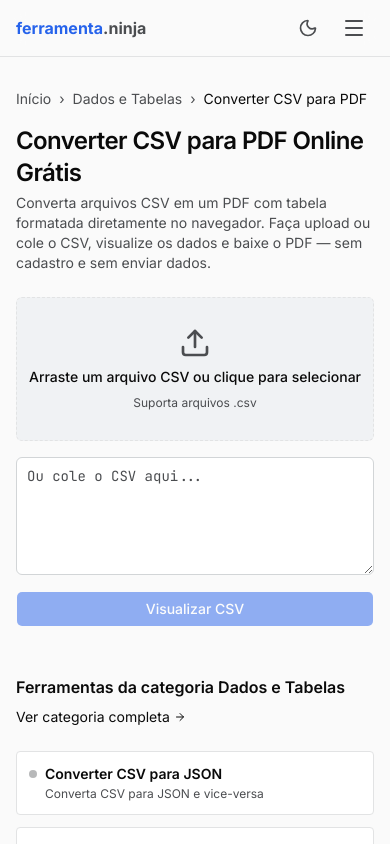
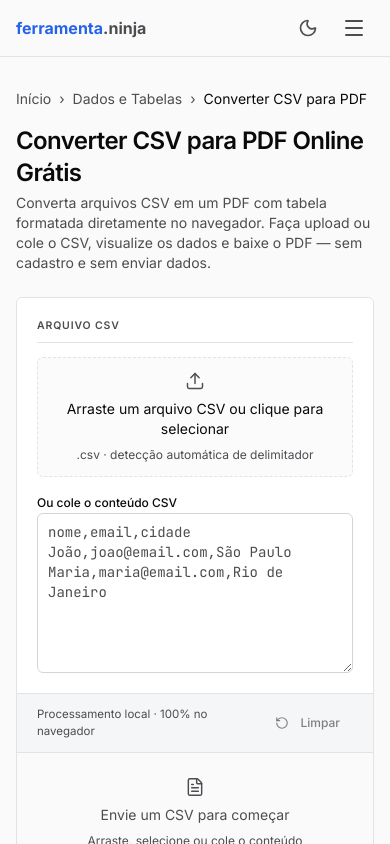
Before and after one commit to lucasparteka/ferramenta-ninja-frontend, a Next.js app: page /ferramentas/converter-csv-para-pdf in a window 390 px wide. Shown: the top 844 px of the page. Built offline with nearby package versions, Linux system fonts and the light colour scheme.

Commit message:
melhorias ferramentas csv

```diff
--- a/src/app/ferramentas/converter-csv-para-pdf/page.tsx
+++ b/src/app/ferramentas/converter-csv-para-pdf/page.tsx
@@ -13,7 +13,7 @@ function SeoContent() {
 	return (
 		<>
 			<section>
-				<h2 className="mb-4 text-xl font-bold text-foreground">
+				<h2 className="mb-4 text-base font-semibold text-foreground">
 					Como funciona a conversão de CSV para PDF
 				</h2>
 				<p>
@@ -30,29 +30,31 @@ function SeoContent() {
 			</section>
 
 			<section>
-				<h2 className="mb-4 text-xl font-bold text-foreground">Como usar</h2>
+				<h2 className="mb-4 text-base font-semibold text-foreground">
+					Como usar
+				</h2>
 				<div className="space-y-3">
 					<p>
 						<strong className="text-foreground">1. Carregue o CSV:</strong>{" "}
-						arraste o arquivo para a área de upload ou clique para selecionar.
-						Você também pode colar o conteúdo diretamente na caixa de texto.
+						arraste o arquivo para a área de upload, clique para selecionar ou
+						cole o conteúdo diretamente na caixa de texto. A ferramenta detecta
+						automaticamente o delimitador e parseia os dados em tempo real.
 					</p>
 					<p>
-						<strong className="text-foreground">2. Visualize os dados:</strong>{" "}
-						clique em "Visualizar CSV" para confirmar que os dados foram
-						interpretados corretamente. A prévia mostra a tabela paginada antes
-						da geração do PDF.
+						<strong className="text-foreground">2. Verifique a prévia:</strong>{" "}
+						o painel direito exibe as primeiras linhas da tabela, métricas e uma
+						estimativa de páginas antes da geração do PDF.
 					</p>
 					<p>
 						<strong className="text-foreground">3. Baixe o PDF:</strong> clique
-						em "Baixar como PDF". O arquivo é gerado no navegador e salvo
+						em "Baixar PDF". O arquivo é gerado no navegador e salvo
 						automaticamente com o mesmo nome do CSV original.
 					</p>
 				</div>
 			</section>
 
 			<section>
-				<h2 className="mb-4 text-xl font-bold text-foreground">
+				<h2 className="mb-4 text-base font-semibold text-foreground">
 					Como a ferramenta lida com tabelas largas
 				</h2>
 				<div className="space-y-3">
@@ -85,7 +87,9 @@ function SeoContent() {
 			</section>
 
 			<section>
-				<h2 className="mb-4 text-xl font-bold text-foreground">Casos de uso</h2>
+				<h2 className="mb-4 text-base font-semibold text-foreground">
+					Casos de uso
+				</h2>
 				<div className="space-y-3">
 					<p>
 						<strong className="text-foreground">
@@ -117,7 +121,7 @@ function SeoContent() {
 			</section>
 
 			<section>
-				<h2 className="mb-4 text-xl font-bold text-foreground">
+				<h2 className="mb-4 text-base font-semibold text-foreground">
 					Perguntas Frequentes
 				</h2>
 				<div className="space-y-6">
--- a/src/components/tools/csv-to-pdf/csv-to-pdf.tsx
+++ b/src/components/tools/csv-to-pdf/csv-to-pdf.tsx
@@ -1,30 +1,27 @@
 "use client";
 
 import {
-	AlignJustify,
-	ChevronLeft,
-	ChevronRight,
-	Columns,
-	FileDown,
-	Trash,
+	AlertTriangle,
+	FileText,
+	Loader2,
+	RotateCcw,
 	Upload,
-	X,
 } from "lucide-react";
-import { useRef, useState } from "react";
+import { useMemo, useRef, useState } from "react";
+import { ResultRow } from "@/components/shared/layout-b/result-row";
+import { SectionLabel } from "@/components/shared/layout-b/section-label";
 import { Button } from "@/components/ui/button";
 import { Input } from "@/components/ui/input";
 import { Textarea } from "@/components/ui/textarea";
 import { generateCsvPdf } from "@/lib/pdf/csv-to-pdf";
 import { downloadPDF } from "@/lib/pdf/merge";
-
-const ROWS_PER_PAGE = 50;
+import { cn } from "@/lib/utils";
 
 type ParsedCsv = {
 	headers: string[];
 	rows: string[][];
+	delimiter: string;
 };
-
-type ToolState = "idle" | "parsing" | "preview" | "generating" | "error";
 
 function detectDelimiter(text: string): string {
 	const firstLine = text.split("\n")[0] ?? "";
@@ -92,7 +89,7 @@ function parseCsv(text: string): ParsedCsv {
 	if (rows.length === 0)
 		throw new Error("Nenhuma linha de dados válida encontrada.");
 
-	return { headers, rows };
+	return { headers, rows, delimiter };
 }
 
 function formatFileSize(bytes: number): string {
@@ -105,166 +102,85 @@ function getOrientationLabel(columnCount: number): string {
 	return columnCount > 5 ? "Paisagem (A4)" : "Retrato (A4)";
 }
 
-function getColumnGroupInfo(columnCount: number): string | null {
-	if (columnCount <= 20) return null;
-	const approxCols = columnCount > 20 ? Math.ceil(columnCount / 10) : null;
-	if (!approxCols) return null;
-	return `CSV com muitas colunas — o PDF será gerado em ${approxCols} seções horizontais, cada uma contendo todas as linhas`;
+function estimatePages(rowCount: number, columnCount: number): number {
+	const rowsPerPage = columnCount > 20 ? 25 : columnCount > 12 ? 35 : 50;
+	return Math.max(1, Math.ceil(rowCount / rowsPerPage));
 }
 
-function Pagination({
-	currentPage,
-	totalPages,
-	onPageChange,
-}: {
-	currentPage: number;
-	totalPages: number;
-	onPageChange: (page: number) => void;
-}) {
-	if (totalPages <= 1) return null;
+const delimiterLabels: Record<string, string> = {
+	",": "Vírgula (,)",
+	";": "Ponto e vírgula (;)",
+	"\t": "Tabulação",
+};
 
-	function getPages(): (number | "ellipsis")[] {
-		if (totalPages <= 7)
-			return Array.from({ length: totalPages }, (_, i) => i + 1);
-		const pages: (number | "ellipsis")[] = [1];
-		if (currentPage > 3) pages.push("ellipsis");
-		const start = Math.max(2, currentPage - 1);
-		const end = Math.min(totalPages - 1, currentPage + 1);
-		for (let i = start; i <= end; i++) pages.push(i);
-		if (currentPage < totalPages - 2) pages.push("ellipsis");
-		pages.push(totalPages);
-		return pages;
-	}
-
-	return (
-		<div className="flex items-center gap-1">
-			<Button
-				variant="outline"
-				size="sm"
-				onClick={() => onPageChange(currentPage - 1)}
-				disabled={currentPage === 1}
-				aria-label="Página anterior"
-			>
-				<ChevronLeft className="h-4 w-4" />
-			</Button>
-			{getPages().map((page, index) =>
-				page === "ellipsis" ? (
-					<span
-						key={`ellipsis-${index}`}
-						className="px-2 text-sm text-muted-foreground"
-						aria-hidden="true"
-					>
-						...
-					</span>
-				) : (
-					<Button
-						key={page}
-						variant={page === currentPage ? "default" : "outline"}
-						size="sm"
-						onClick={() => onPageChange(page)}
-						aria-label={`Ir para página ${page}`}
-						aria-current={page === currentPage ? "page" : undefined}
-					>
-						{page}
-					</Button>
-				),
-			)}
-			<Button
-				variant="outline"
-				size="sm"
-				onClick={() => onPageChange(currentPage + 1)}
-				disabled={currentPage === totalPages}
-				aria-label="Próxima página"
-			>
-				<ChevronRight className="h-4 w-4" />
-			</Button>
-		</div>
-	);
-}
+const PREVIEW_ROWS = 8;
 
 export function CsvToPdf() {
 	const [file, setFile] = useState<File | null>(null);
 	const [pasteText, setPasteText] = useState("");
 	const [isDragging, setIsDragging] = useState(false);
-	const [state, setState] = useState<ToolState>("idle");
-	const [errorMsg, setErrorMsg] = useState("");
-	const [parsed, setParsed] = useState<ParsedCsv | null>(null);
-	const [currentPage, setCurrentPage] = useState(1);
+	const [fileError, setFileError] = useState("");
+	const [isGenerating, setIsGenerating] = useState(false);
 	const inputRef = useRef<HTMLInputElement>(null);
 
 	function processFile(selected: File) {
 		const hasValidExtension = selected.name.toLowerCase().endsWith(".csv");
 		const validTypes = ["text/csv", "application/vnd.ms-excel", "text/plain"];
 		if (!validTypes.includes(selected.type) && !hasValidExtension) {
-			setState("error");
-			setErrorMsg("O arquivo selecionado não é um CSV válido.");
+			setFileError("O arquivo selecionado não é um CSV válido.");
 			return;
 		}
 		setFile(selected);
-		setState("idle");
-		setErrorMsg("");
-		setParsed(null);
-		setCurrentPage(1);
+		setFileError("");
 		setPasteText("");
+
+		const reader = new FileReader();
+		reader.onload = (e) => {
+			setPasteText(e.target?.result as string);
+		};
+		reader.onerror = () => {
+			setFileError("Erro ao ler o arquivo.");
+		};
+		reader.readAsText(selected, "UTF-8");
 	}
 
-	function handleDrop(e: React.DragEvent<HTMLDivElement>) {
+	function handleDrop(e: React.DragEvent) {
 		e.preventDefault();
 		setIsDragging(false);
 		const dropped = e.dataTransfer.files?.[0];
 		if (dropped) processFile(dropped);
 	}
 
-	function handleParse() {
-		setState("parsing");
-		setErrorMsg("");
+	const parsed = useMemo<ParsedCsv | null>(() => {
+		const text = pasteText.trim();
+		if (!text) return null;
+		try {
+			return parseCsv(text);
+		} catch {
+			return null;
+		}
+	}, [pasteText]);
 
-		if (file) {
-			const reader = new FileReader();
-			reader.onload = (e) => {
+	const hasError = useMemo(() => {
+		const text = pasteText.trim();
+		if (!text) return false;
 		try {
-					runParse(e.target?.result as string);
-				} catch {
-					setState("error");
-					setErrorMsg("Não foi possível ler o arquivo.");
+			parseCsv(text);
+			return false;
+		} catch (err) {
+			return err instanceof Error ? err.message : "Erro ao processar o CSV.";
 		}
-			};
-			reader.onerror = () => {
-				setState("error");
-				setErrorMsg("Erro ao ler o arquivo.");
-			};
-			reader.readAsText(file, "UTF-8");
-			return;
-		}
+	}, [pasteText]);
 
-		if (pasteText.trim()) {
-			runParse(pasteText);
-			return;
-		}
-
-		setState("error");
-		setErrorMsg(
-			"Selecione um arquivo ou cole o conteúdo CSV antes de continuar.",
-		);
-	}
-
-	function runParse(text: string) {
-		try {
-			const result = parseCsv(text);
-			setParsed(result);
-			setCurrentPage(1);
-			setState("preview");
-		} catch (err) {
-			setState("error");
-			setErrorMsg(
-				err instanceof Error ? err.message : "Erro ao processar o CSV.",
-			);
-		}
-	}
+	const fileSize = file?.size ?? 0;
+	const previewRows = parsed ? parsed.rows.slice(0, PREVIEW_ROWS) : [];
+	const estimatedPages = parsed
+		? estimatePages(parsed.rows.length, parsed.headers.length)
+		: 0;
 
 	async function handleDownload() {
 		if (!parsed) return;
-		setState("generating");
+		setIsGenerating(true);
 		try {
 			const bytes = await generateCsvPdf({
 				headers: parsed.headers,
@@ -272,93 +188,77 @@ export function CsvToPdf() {
 			});
 			const baseName = file ? file.name.replace(/\.csv$/i, "") : "tabela";
 			downloadPDF(bytes, `${baseName}.pdf`);
-			setState("preview");
 		} catch {
-			setState("error");
-			setErrorMsg("Erro ao gerar o PDF. Tente novamente.");
+			setFileError("Erro ao gerar o PDF. Tente novamente.");
+		} finally {
+			setIsGenerating(false);
 		}
 	}
 
 	function handleClear() {
 		setFile(null);
 		setPasteText("");
-		setState("idle");
-		setErrorMsg("");
-		setParsed(null);
-		setCurrentPage(1);
+		setFileError("");
+		setIsGenerating(false);
 		if (inputRef.current) inputRef.current.value = "";
 	}
 
-	const hasContent = file !== null || pasteText.trim() !== "";
-	const isBusy = state === "parsing" || state === "generating";
-
-	const totalPages = parsed ? Math.ceil(parsed.rows.length / ROWS_PER_PAGE) : 0;
-	const pageStart = (currentPage - 1) * ROWS_PER_PAGE;
-	const pageEnd = parsed
-		? Math.min(pageStart + ROWS_PER_PAGE, parsed.rows.length)
-		: 0;
-	const visibleRows = parsed ? parsed.rows.slice(pageStart, pageEnd) : [];
-
 	return (
-		<div className="space-y-4">
-			<div
-				role="button"
-				tabIndex={0}
-				aria-label="Área de upload de CSV. Clique ou arraste um arquivo."
+		<div className="grid grid-cols-1 items-start lg:grid-cols-[1fr_360px] border rounded-md overflow-hidden">
+			<div className="bg-card flex flex-col h-full">
+				<div className="divide-y divide-border">
+					<div className="p-5">
+						<SectionLabel>Arquivo CSV</SectionLabel>
+						<div className="space-y-3">
+							<button
+								type="button"
 								onClick={() => inputRef.current?.click()}
-				onKeyDown={(e) => {
-					if (e.key === "Enter" || e.key === " ") inputRef.current?.click();
-				}}
 								onDragOver={(e) => {
 									e.preventDefault();
 									setIsDragging(true);
 								}}
 								onDragLeave={() => setIsDragging(false)}
 								onDrop={handleDrop}
-				className={`flex min-h-36 cursor-pointer flex-col items-center justify-center gap-2 rounded-md border border-dashed transition-colors focus-visible:outline-none focus-visible:ring-2 focus-visible:ring-ring ${
+								className={cn(
+									"flex w-full min-h-30 flex-col items-center justify-center gap-2 rounded-md border border-dashed px-4 transition-colors focus-visible:outline-none focus-visible:ring-2 focus-visible:ring-ring/30 cursor-pointer",
 									isDragging
 										? "border-primary bg-primary/5"
-						: "border-border bg-secondary hover:border-primary hover:bg-primary/5"
-				}`}
+										: "border-border bg-muted/40 hover:border-border-strong",
+								)}
 							>
 								{file ? (
-					<div className="flex items-center gap-3 px-4">
+									<div className="flex items-center gap-3">
+										<FileText className="h-4 w-4 text-muted-foreground" />
 										<div className="text-left">
-							<p className="text-sm font-medium text-foreground">{file.name}</p>
+											<p className="text-sm font-medium text-foreground">
+												{file.name}
+											</p>
 											<p className="text-xs text-muted-foreground">
 												{formatFileSize(file.size)}
 											</p>
 										</div>
-						<button
-							type="button"
-							aria-label="Remover arquivo"
-							onClick={(e) => {
-								e.stopPropagation();
-								handleClear();
-							}}
-							className="rounded p-1 text-muted-foreground hover:bg-destructive/10 hover:text-destructive focus-visible:outline-none focus-visible:ring-2 focus-visible:ring-ring"
-						>
-							<X className="h-4 w-4" />
-						</button>
 									</div>
 								) : (
 									<>
-						<Upload className="h-8 w-8 text-muted-foreground" />
-						<p className="text-sm font-medium text-foreground">
+										<Upload
+											className="h-5 w-5 text-muted-foreground"
+											strokeWidth={1.75}
+										/>
+										<p className="text-sm text-foreground">
 											Arraste um arquivo CSV ou clique para selecionar
 										</p>
 										<p className="text-xs text-muted-foreground">
-							Suporta arquivos .csv
+											.csv · detecção automática de delimitador
 										</p>
 									</>
 								)}
-			</div>
+							</button>
 
 							<Input
 								ref={inputRef}
 								type="file"
 								accept=".csv,text/csv"
-				onChange={(e) => {
+								onChange={(e: React.ChangeEvent<HTMLInputElement>) => {
 									const f = e.target.files?.[0];
 									if (f) processFile(f);
 								}}
@@ -366,7 +266,15 @@ export function CsvToPdf() {
 								aria-hidden="true"
 							/>
 
+							<div className="space-y-1.5">
+								<label
+									htmlFor="csv-paste"
+									className="text-xs font-medium text-foreground"
+								>
+									Ou cole o conteúdo CSV
+								</label>
 								<Textarea
+									id="csv-paste"
 									value={pasteText}
 									onChange={(e) => {
 										setPasteText(e.target.value);
@@ -374,113 +282,145 @@ export function CsvToPdf() {
 											setFile(null);
 											if (inputRef.current) inputRef.current.value = "";
 										}
-					setState("idle");
-					setErrorMsg("");
 									}}
-				placeholder="Ou cole o CSV aqui..."
-				rows={5}
-				aria-label="Cole o conteúdo CSV aqui"
-				className="resize-y bg-card font-mono text-foreground"
+									placeholder="nome,email,cidade&#10;João,joao@email.com,São Paulo&#10;Maria,maria@email.com,Rio de Janeiro"
+									rows={6}
+									className="font-mono field-sizing-content min-h-40 max-h-112.5 overflow-y-auto"
 								/>
-
-			{state === "error" && (
-				<p aria-live="polite" className="text-sm text-destructive">
-					{errorMsg}
-				</p>
-			)}
-
-			{state !== "preview" && state !== "generating" && (
-				<Button
-					onClick={handleParse}
-					disabled={!hasContent || isBusy}
-					className="w-full"
-				>
-					{state === "parsing" ? "Processando..." : "Visualizar CSV"}
-				</Button>
-			)}
-
-			{(state === "preview" || state === "generating") && parsed && (
-				<div className="space-y-5">
-					<div className="flex flex-wrap items-center gap-3">
-						<div className="flex items-center gap-2 rounded-md border border-border bg-secondary px-3 py-1.5 text-sm text-muted-foreground">
-							<AlignJustify className="h-4 w-4 shrink-0" />
-							<span>
-								<span className="font-medium text-foreground">
-									{parsed.rows.length}
-								</span>{" "}
-								{parsed.rows.length === 1 ? "linha" : "linhas"} ×{" "}
-								<span className="font-medium text-foreground">
-									{parsed.headers.length}
-								</span>{" "}
-								{parsed.headers.length === 1 ? "coluna" : "colunas"}
-							</span>
 							</div>
-						<div className="flex items-center gap-2 rounded-md border border-border bg-secondary px-3 py-1.5 text-sm text-muted-foreground">
-							<Columns className="h-4 w-4 shrink-0" />
-							<span>{getOrientationLabel(parsed.headers.length)}</span>
+						</div>
 					</div>
 				</div>
 
-					{getColumnGroupInfo(parsed.headers.length) && (
-						<p className="text-sm text-muted-foreground">
-							{getColumnGroupInfo(parsed.headers.length)}
-						</p>
-					)}
-
-					<div className="flex flex-col gap-3 sm:flex-row sm:items-center sm:justify-between">
+				<div className="flex items-center justify-between border-t border-border bg-muted px-5 py-3 mt-auto">
+					<span className="text-[11.5px] text-muted-foreground">
+						Processamento local · 100% no navegador
+					</span>
 					<Button
-							onClick={handleDownload}
-							disabled={state === "generating"}
-							className="gap-2 sm:w-auto"
+						variant="ghost"
+						size="sm"
+						onClick={handleClear}
+						disabled={!file && !pasteText}
 					>
-							<FileDown className="h-4 w-4" />
-							{state === "generating" ? "Gerando PDF..." : "Baixar como PDF"}
+						<RotateCcw className="mr-1.5 h-3 w-3" />
+						Limpar
 					</Button>
-
-						{totalPages > 1 && (
-							<div className="flex items-center gap-3">
-								<p className="text-sm text-muted-foreground">
-									Exibindo {pageStart + 1}–{pageEnd} de {parsed.rows.length}
-								</p>
-								<Pagination
-									currentPage={currentPage}
-									totalPages={totalPages}
-									onPageChange={setCurrentPage}
-								/>
 				</div>
-						)}
 			</div>
 
-					<div className="overflow-x-auto rounded-md border border-border">
-						<table className="min-w-full divide-y divide-border text-sm">
+			<aside className="flex h-full lg:border-l max-lg:border-t flex-col gap-3">
+				<div className="flex-1">
+					{!parsed && !hasError ? (
+						<div className="flex flex-col items-center justify-center gap-2 p-6 text-center">
+							<FileText
+								className="h-5 w-5 text-muted-foreground"
+								strokeWidth={1.75}
+							/>
+							<p className="text-sm text-muted-foreground">
+								Envie um CSV para começar
+							</p>
+							<p className="text-xs text-muted-foreground">
+								Arraste, selecione ou cole o conteúdo
+							</p>
+						</div>
+					) : hasError || fileError ? (
+						<div className="p-4.5">
+							<div className="rounded-md border border-destructive/30 bg-destructive/5 p-3">
+								<div className="flex items-start gap-2">
+									<AlertTriangle className="mt-0.5 h-3.5 w-3.5 shrink-0 text-destructive" />
+									<p className="text-xs text-destructive">
+										{hasError || fileError}
+									</p>
+								</div>
+							</div>
+						</div>
+					) : parsed ? (
+						<>
+							<div className="p-4.5 bg-card border-b">
+								<div className="mb-2 flex items-center justify-between">
+									<span className="text-[10.5px] font-semibold uppercase tracking-[0.08em] text-muted-foreground">
+										PDF pronto
+									</span>
+								</div>
+								<div className="flex items-center gap-2 text-xs text-muted-foreground">
+									<span>{getOrientationLabel(parsed.headers.length)}</span>
+									<span>·</span>
+									<span className="font-mono">{estimatedPages} páginas</span>
+								</div>
+							</div>
+
+							<div className="px-4.5 py-3">
+								<p className="mb-1 text-[10.5px] font-semibold uppercase tracking-[0.08em] text-muted-foreground">
+									Detalhes
+								</p>
+								<ResultRow
+									label="Linhas"
+									value={parsed.rows.length.toLocaleString("pt-BR")}
+								/>
+								<ResultRow
+									label="Colunas"
+									value={parsed.headers.length.toLocaleString("pt-BR")}
+								/>
+								<ResultRow
+									label="Delimitador"
+									value={
+										<span className="font-mono">
+											{delimiterLabels[parsed.delimiter] ?? parsed.delimiter}
+										</span>
+									}
+								/>
+								{fileSize > 0 && (
+									<ResultRow
+										label="Tamanho"
+										value={
+											<span className="font-mono">
+												{formatFileSize(fileSize)}
+											</span>
+										}
+									/>
+								)}
+								<ResultRow label="Páginas est." value={estimatedPages} />
+							</div>
+
+							<div className="border-t border-border">
+								<div className="px-4.5 pt-3 pb-1">
+									<p className="text-[10.5px] font-semibold uppercase tracking-[0.08em] text-muted-foreground">
+										Prévia
+									</p>
+								</div>
+								<div className="overflow-x-auto">
+									<table className="min-w-full text-[11px]">
 										<thead>
-								<tr>
-									{parsed.headers.map((header, index) => (
+											<tr className="bg-muted/40">
+												{parsed.headers.map((header, i) => (
 													<th
-											key={index}
+														// biome-ignore lint/suspicious/noArrayIndexKey: static list
+														key={header + i}
 														scope="col"
-											className="whitespace-nowrap bg-primary px-4 py-3 text-left font-semibold text-primary-foreground"
+														className="whitespace-nowrap px-3 py-2 text-left font-semibold text-foreground"
 													>
 														<span
-												className="block max-w-[180px] truncate"
+															className="block max-w-30 truncate"
 															title={header}
 														>
-												{header || `Coluna ${index + 1}`}
+															{header || `Col ${i + 1}`}
 														</span>
 													</th>
 												))}
 											</tr>
 										</thead>
-							<tbody className="divide-y divide-border bg-card">
-								{visibleRows.map((row, rowIndex) => (
-									<tr key={rowIndex} className="even:bg-secondary/50">
-										{row.map((cell, cellIndex) => (
+										<tbody className="divide-y divide-border">
+											{previewRows.map((row, ri) => (
+												// biome-ignore lint/suspicious/noArrayIndexKey: static list
+												<tr key={ri} className="even:bg-muted/30">
+													{row.map((cell, ci) => (
 														<td
-												key={cellIndex}
-												className={`px-4 py-2.5 text-foreground ${cellIndex === 0 ? "font-medium" : ""}`}
+															// biome-ignore lint/suspicious/noArrayIndexKey: static list
+															key={ci}
+															className="whitespace-nowrap px-3 py-1.5 text-foreground"
 														>
 															<span
-													className="block max-w-[200px] truncate"
+																className="block max-w-30 truncate"
 																title={cell}
 															>
 																{cell}
@@ -492,30 +432,38 @@ export function CsvToPdf() {
 										</tbody>
 									</table>
 								</div>
-
-					{totalPages > 1 && (
-						<div className="flex items-center justify-between">
-							<p className="text-sm text-muted-foreground">
-								Exibindo {pageStart + 1}–{pageEnd} de {parsed.rows.length}
-							</p>
-							<Pagination
-								currentPage={currentPage}
-								totalPages={totalPages}
-								onPageChange={setCurrentPage}
-							/>
-						</div>
-					)}
-
-					<Button
-						variant="secondary"
-						onClick={handleClear}
-						className="w-full sm:w-auto"
-					>
-						<Trash />
-						Limpar e começar novamente
-					</Button>
+								{parsed.rows.length > PREVIEW_ROWS && (
+									<div className="px-4.5 py-2 text-center text-caption text-muted-foreground border-t border-border">
+										{parsed.rows.length - PREVIEW_ROWS} linhas ocultas ·{" "}
+										{parsed.rows.length} total
 									</div>
 								)}
 							</div>
+
+							<div className="flex gap-2 border-t border-border px-4.5 py-3">
+								<Button
+									onClick={handleDownload}
+									disabled={isGenerating}
+									className="flex-1 gap-2"
+								>
+									{isGenerating ? (
+										<Loader2 className="h-3.5 w-3.5 animate-spin" />
+									) : null}
+									{isGenerating ? "Gerando..." : "Baixar PDF"}
+								</Button>
+							</div>
+						</>
+					) : null}
+				</div>
+
+				<div className="flex items-start gap-2 border-t border-warning-line bg-warning-surface px-4.5 py-3 text-[11.5px] leading-relaxed text-muted-foreground">
+					<AlertTriangle className="mt-px h-3.5 w-3.5 shrink-0 text-warning" />
+					<span>
+						Todos os dados são processados localmente no navegador. Nenhum
+						arquivo é enviado a servidores externos.
+					</span>
+				</div>
+			</aside>
+		</div>
 	);
 }
--- a/src/components/tools/text-cipher/text-cipher.tsx
+++ b/src/components/tools/text-cipher/text-cipher.tsx
@@ -179,7 +179,7 @@ export function TextCipher() {
 						value={input}
 						onChange={(e) => setInput(e.target.value)}
 						placeholder="Digite ou cole o texto aqui..."
-						className="flex-1 min-h-[280px] resize-none bg-transparent p-3 font-mono text-sm text-foreground placeholder:text-muted-foreground focus:outline-none"
+						className="flex-1 min-h-70 resize-none bg-transparent p-3 font-mono text-sm text-foreground placeholder:text-muted-foreground focus:outline-none"
 						spellCheck={false}
 					/>
 				</>
@@ -199,7 +199,7 @@ export function TextCipher() {
 						/>
 					</div>
 
-					<div className="flex-1 min-h-[280px] bg-muted/20 p-3">
+					<div className="flex-1 min-h-70 bg-muted/20 p-3">
 						{error ? (
 							<p className="text-xs text-destructive">{error}</p>
 						) : output ? (
```
Also changed, not shown: src/components/tools/base64/base64.tsx (+9 -13 lines), src/components/tools/decodificador-pix/decodificador-pix-client.tsx (+7 -7 lines). Lines whose indentation alone changed are shown as unchanged.
